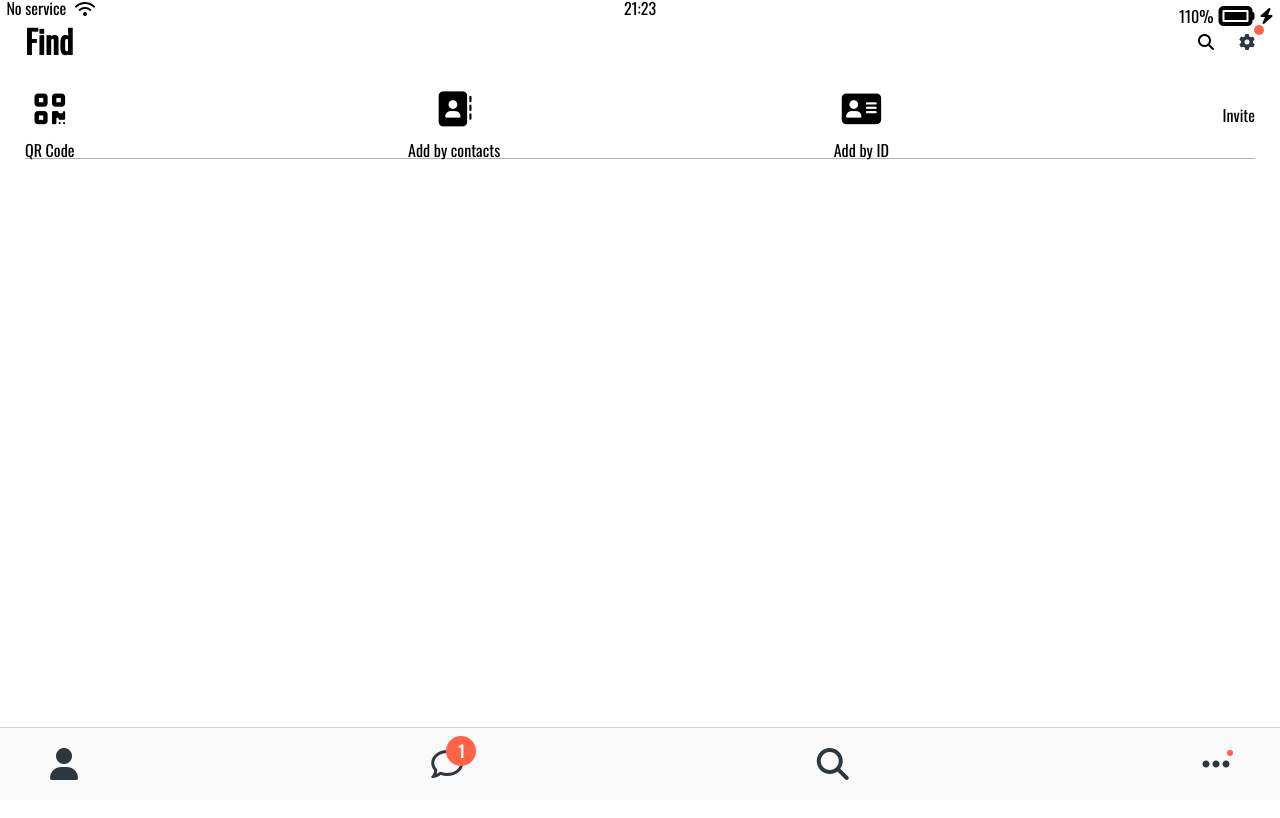
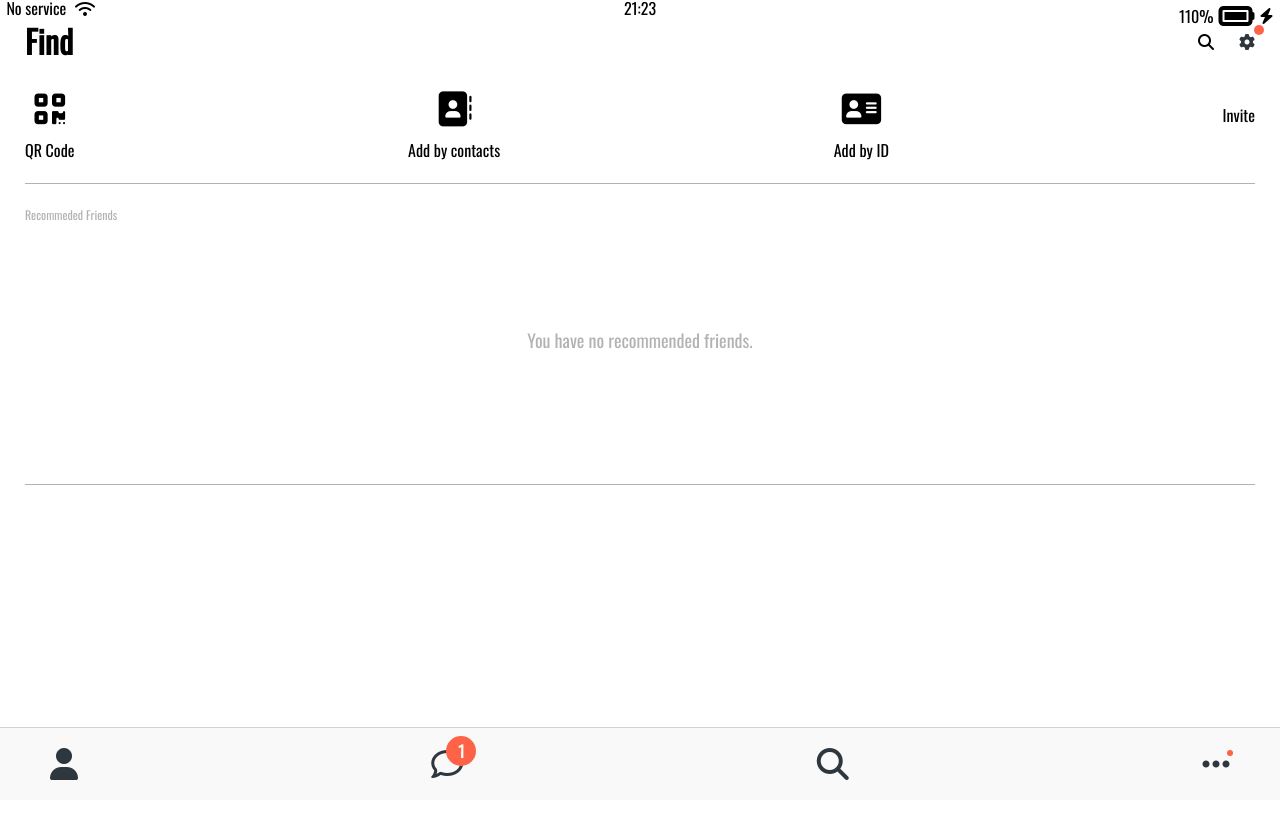
Before and after one commit to KanuBang/kokoa-clone-2022, a plain HTML site: page find.html in a window 1280 px wide. Shown: the top 818 px of the page. Drawn offline with nearby package versions, Linux system fonts and the light colour scheme; some icons are missing.

Commit message:
6.22
추천 친구 창 작성

```diff
--- a/css/screens/find.css
+++ b/css/screens/find.css
@@ -1,7 +1,6 @@
 .find-icons {
     display:flex;
     justify-content: space-between;
-    border-bottom: 1px solid rgba(0,0,0,0.3);
 }
 
 .find-icons__icon {
@@ -18,3 +17,23 @@
 .find-icons__icon span {
     margin-top: 15px;
 }
+
+.recommended-friends {
+    margin: 25px 0;
+    padding: 25px 0;
+    border-top: var(--main-border);
+    border-bottom: var(--main-border);
+}
+
+.recommended-friends__title {
+    font-size: 12px;
+    color: var(--gray);
+}
+
+.recommended-friends span {
+    margin: 110px 0;
+    display: block;
+    text-align: center;
+    font-size: 18px;
+    color: var(--gray);
+}
--- a/css/screens/friends.css
+++ b/css/screens/friends.css
@@ -18,7 +18,7 @@
 
 .friends-screen__channel {
     margin-top: 25px;
-    border-top: 1px solid rgba(0,0,0, 0.2);
+    border-top: var(--main-border);
     padding: 15px;
 }
 
--- a/css/variables.css
+++ b/css/variables.css
@@ -1,4 +1,6 @@
 :root {
     --yellow: #FAE100;
     --horizontal-space: 25px;
+    --main-border: 1px solid rgba(0,0,0,0.3);
+    --gray: rgba(0,0,0,0.3)
 }
--- a/find.html
+++ b/find.html
@@ -60,6 +60,11 @@
                 <span>Invite</span>
             </div>
         </div>
+
+        <div class="recommended-friends">
+            <h6 class="recommended-friends__title">Recommeded Friends</h6>
+            <span>You have no recommended friends.</span>
+        </div>
     </main>
 
 
```
